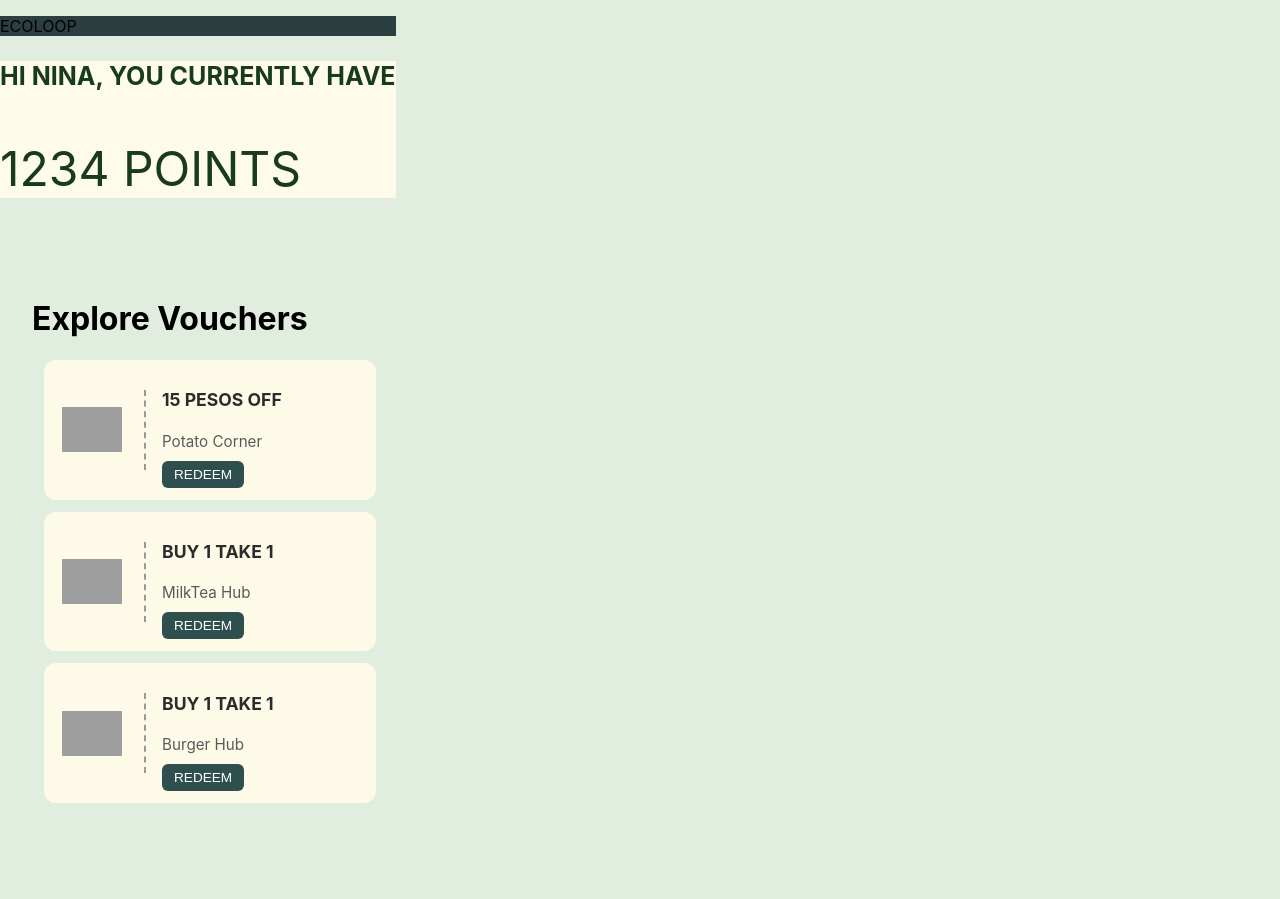
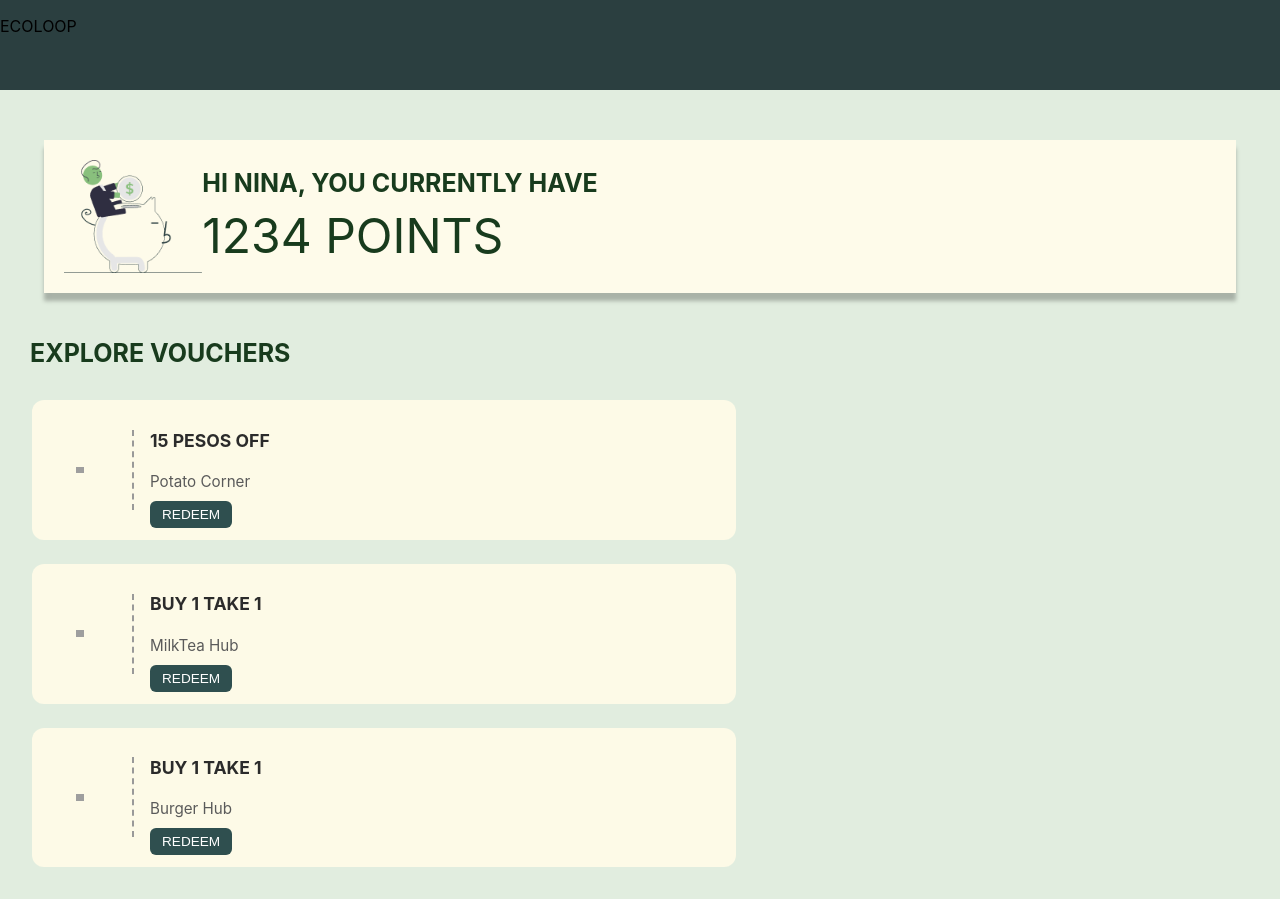
Before and after one commit to gljuganas/iotcup-team12, a React (Create React App) app: page / in a window 1280 px wide. Before the commit the page ends 847 px from the top, so only its background shows below. Built offline with nearby package versions, Linux system fonts and the light colour scheme; grey boxes are pictures that could not be loaded.

Commit message:
Final layouting of cashback page

```diff
--- a/src/pages/Cashback.css
+++ b/src/pages/Cashback.css
@@ -1,28 +1,52 @@
-body {
-    background-color: #e1eddf;
-    display: flex;
+/* dark green panel on top */
+header {
+    background-color: #2b3f40;
+    width: 100%;
+    height: 90px;
+    margin: 0;
+    padding: 0;
+    position: fixed;
+    top: 0;
+    left: 0;
 }
 
-header {
-    background-color: #2b3f40;
+body {
+    display: flex;
+    flex-direction: column;
+    background-color: #e1eddf;
+    width: 100%;
+    margin-top: 120px;
+
 }
 
+/* panel containing points and name*/
 .points-container {
+    display: flex;
+    flex-direction: row;
+    justify-content: baseline;
     background-color: #fefbea;
+    width: 90%;
+    box-shadow: 0px 8px 4px 0px rgba(0, 0, 0, 0.25);
+    margin: 20px auto;
+    padding: 20px;
 }
 
-.voucherGrid {
-    width: 100%;
+img {
+    display: block;
+    width: 12%;
+    height: auto;
 }
 
-.pageContainer {
-    width: 100%;
-    padding: 32px;
-    box-sizing: border-box;
+.points-container-text{
+    display: flex;
+    flex-direction: column;
+    justify-content: space-evenly;
 }
 
 .text-points {
     font-size: 48px;
+    margin: 0;
+    padding: 0;
     color: #183b1d;
 }
 
@@ -30,4 +54,34 @@ header {
     font-weight: bold;
     font-size: 25px;
     color: #183b1d;
+    margin: 0;
+    padding: 0l
 }
+
+.vouchers-container {
+    display: flex;
+    flex-direction: column;
+}
+
+/* EXPLORE VOUCHERS text */
+h1 {
+    color: #183B1D;
+    font-size: 25px;
+    font-style: normal;
+    font-weight: 700;
+    line-height: normal;
+    margin-top: 25px;
+    margin-left: 30px;
+    margin-bottom: 0;
+}
+
+.pageContainer {
+    display: flex;
+    flex-direction: row;
+    flex-wrap: wrap;
+    justify-content: flex-start;
+    width: 60%;
+    padding: 20px;
+    box-sizing: border-box;
+    margin: 0;
+}
--- a/src/pages/cashback.jsx
+++ b/src/pages/cashback.jsx
@@ -1,4 +1,3 @@
-import styles from "./Cashback.css";
 import Voucher from "../components/Voucher/Voucher.jsx"
 import VoucherPopup from "../components/VoucherPopup/VoucherPopup.jsx";
 import { useState } from "react";
@@ -37,19 +36,22 @@ function CashbackPage({points, name}){
     };
 
     return (
-        <body>
+        <>
             <header>
                 <p>ECOLOOP</p>
             </header>
+            <body>
                 <div class="points-container">
+                    <img src="/piggybank.png" alt="pic here"></img>
+                    <div class="points-container-text">
                         <p class="text-welcome">HI {name}, YOU CURRENTLY HAVE</p>
                         <p class="text-points">{points} POINTS</p>
                     </div>
+                </div>
 
-            <div style={{ padding: '32px' }}>
-            <h1>Explore Vouchers</h1>
-
-            <div className={styles.pageContainer}>
+                <div class="vouchers-container">
+                    <h1>EXPLORE VOUCHERS</h1>
+                    <div class="pageContainer">
                         {vouchers.map((v, idx) => (
                         <Voucher
                             key={idx}
@@ -73,6 +75,7 @@ function CashbackPage({points, name}){
                     )}
                 </div>
             </body>
+        </>
     )
 }
 
```
Also changed, not shown: public/piggybank.png (added). Lines whose indentation alone changed are shown as unchanged.
